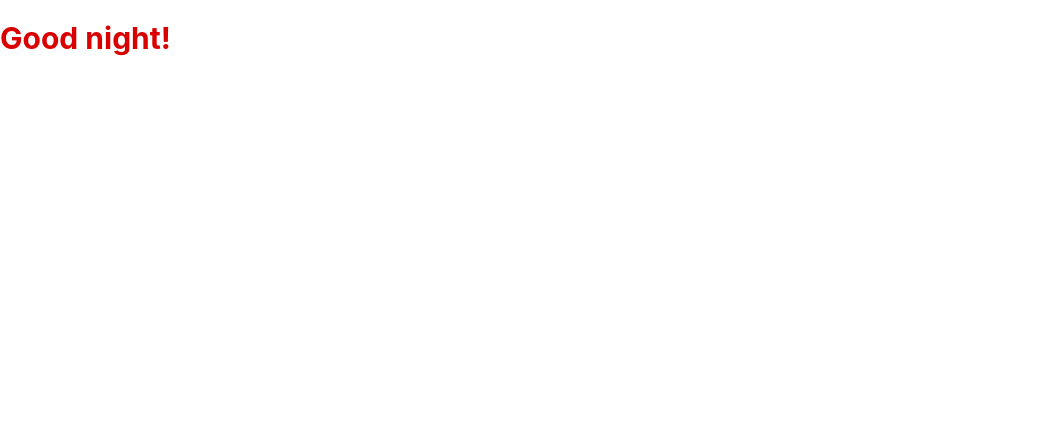
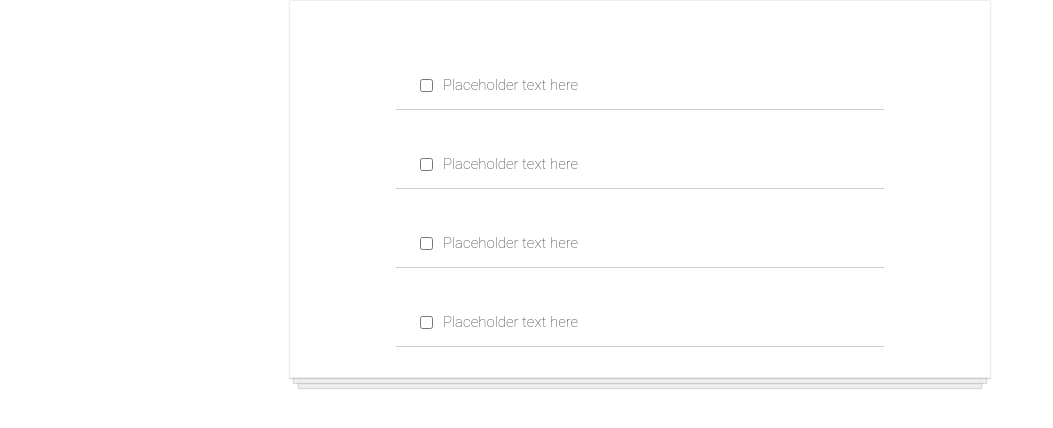
Before and after one commit to jacknehme/scrimba-learn-react, a React (Create React App) app: page / in a window 1280 px wide. Shown: the top 428 px of the page, without its empty margins (0-1053 px from the left). Built offline with nearby package versions, Linux system fonts and the light colour scheme.

Commit message:
Stopped at 19 props tutorial

```diff
--- a/public/index.html
+++ b/public/index.html
@@ -23,7 +23,7 @@
   </head>
   <body>
     <noscript>You need to enable JavaScript to run this app.</noscript>
-    <!-- <div>Stopped at Part . https://scrimba.com/g/glearnreact</div> -->
+    <!-- <div>Stopped at Part 19. https://scrimba.com/g/glearnreact</div> -->
     <div id="root"></div>
     <!--
       This HTML file is a template.
--- a/src/App.js
+++ b/src/App.js
@@ -2,18 +2,31 @@ import React from 'react';
 import logo from './logo.svg';
 import './App.css';
 
-import Header from './components/Header';
-import MainContent from './components/MainContent';
-import Footer from './components/Footer';
+import TodoItem from './components/TodoItem';
+// import Header from './components/Header';
+// import MainContent from './components/MainContent';
+// import Footer from './components/Footer';
 
-function App() {
+// function App() {
+//   return (
+//     <div>
+//       <Header />
+//       <MainContent />
+//       <Footer />
+//     </div>
+//   );
+// }
+
+function App(){
   return (
-    <div>
-      <Header />
-      <MainContent />
-      <Footer />
+    <div className="todo-list">
+      <TodoItem />
+      <TodoItem />
+      <TodoItem />
+      <TodoItem />
     </div>
-  );
+  )
 }
 
+
 export default App;
--- /dev/null
+++ b/src/components/TodoItem.js
@@ -0,0 +1,12 @@
+import React from 'react';
+
+function TodoItem() {
+    return (
+        <div className="todo-item">
+            <input type="checkbox" />
+            <p>Placeholder text here</p>
+        </div>
+    );
+}
+
+export default TodoItem;
--- a/src/index.css
+++ b/src/index.css
@@ -1,15 +1,12 @@
 body {
   margin: 0;
-  font-family: -apple-system, BlinkMacSystemFont, "Segoe UI", "Roboto", "Oxygen",
-    "Ubuntu", "Cantarell", "Fira Sans", "Droid Sans", "Helvetica Neue",
-    sans-serif;
+  font-family: -apple-system, BlinkMacSystemFont, "Segoe UI", "Roboto", "Oxygen", "Ubuntu", "Cantarell", "Fira Sans", "Droid Sans", "Helvetica Neue", sans-serif;
   -webkit-font-smoothing: antialiased;
   -moz-osx-font-smoothing: grayscale;
 }
 
 code {
-  font-family: source-code-pro, Menlo, Monaco, Consolas, "Courier New",
-    monospace;
+  font-family: source-code-pro, Menlo, Monaco, Consolas, "Courier New", monospace;
 }
 
 .underline {
@@ -27,3 +24,41 @@ code {
   justify-content: center;
   align-items: center;
 }
+
+.todo-list {
+  background-color: white;
+  margin: auto;
+  width: 50%;
+  display: flex;
+  flex-direction: column;
+  align-items: center;
+  border: 1px solid #efefef;
+  box-shadow: 0 1px 1px rgba(0, 0, 0, 0.15), /* The top layer shadow */
+  0 10px 0 -5px #eee, /* second layer */
+  0 10px 1px -4px rgba(0, 0, 0, 0.15), /* second layer shadow */
+  0 20px 0 -10px #eee, /* third layer */
+  0 20px 1px -9px rgba(0, 0, 0, 0.15)/* third layer shadow */;
+  padding: 30px;
+}
+
+.todo-item {
+  display: flex;
+  justify-content: flex-start;
+  align-items: center;
+  padding: 30px 20px 0;
+  width: 70%;
+  border-bottom: 1px solid #cecece;
+  font-family: Roboto, sans-serif;
+  font-weight: 100;
+  font-size: 15px;
+  color: #333333;
+}
+
+input[type=checkbox] {
+  margin-right: 10px;
+  font-size: 30px;
+}
+
+input[type=checkbox]:focus {
+  outline: 0;
+}
--- a/src/index.js
+++ b/src/index.js
@@ -2,32 +2,7 @@ import React from 'react';
 import ReactDOM from 'react-dom';
 import './index.css';
 
-// import App from './App';
-function App() {
-    const date = new Date();
-    const hours = date.getHours();
-    let timeOfDay;
-    const styles = {
-        fontSize: 30
-    };
-
-    if (hours < 12) {
-        timeOfDay = 'morning';
-        styles.color = "#04756F";
-    } else if (hours >= 12 && hours < 17) {
-        timeOfDay = 'afternoon';
-        styles.color = "#2E0927";
-    } else {
-        timeOfDay = 'night';
-        styles.color = "#D90000";
-    }
-
-
-
-    return (
-        <h1 style={styles}>Good {timeOfDay}!</h1>
-    );
-}
+import App from './App';
 
 ReactDOM.render(<App />, document.getElementById('root'));
 
```
